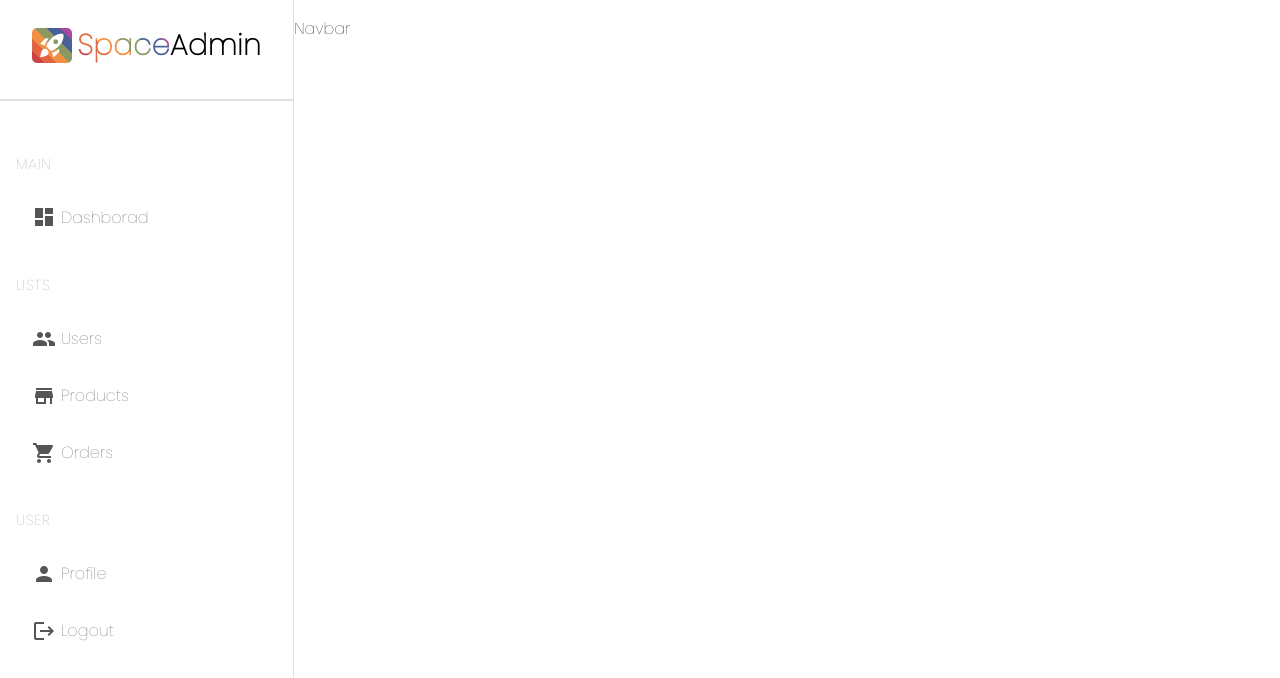
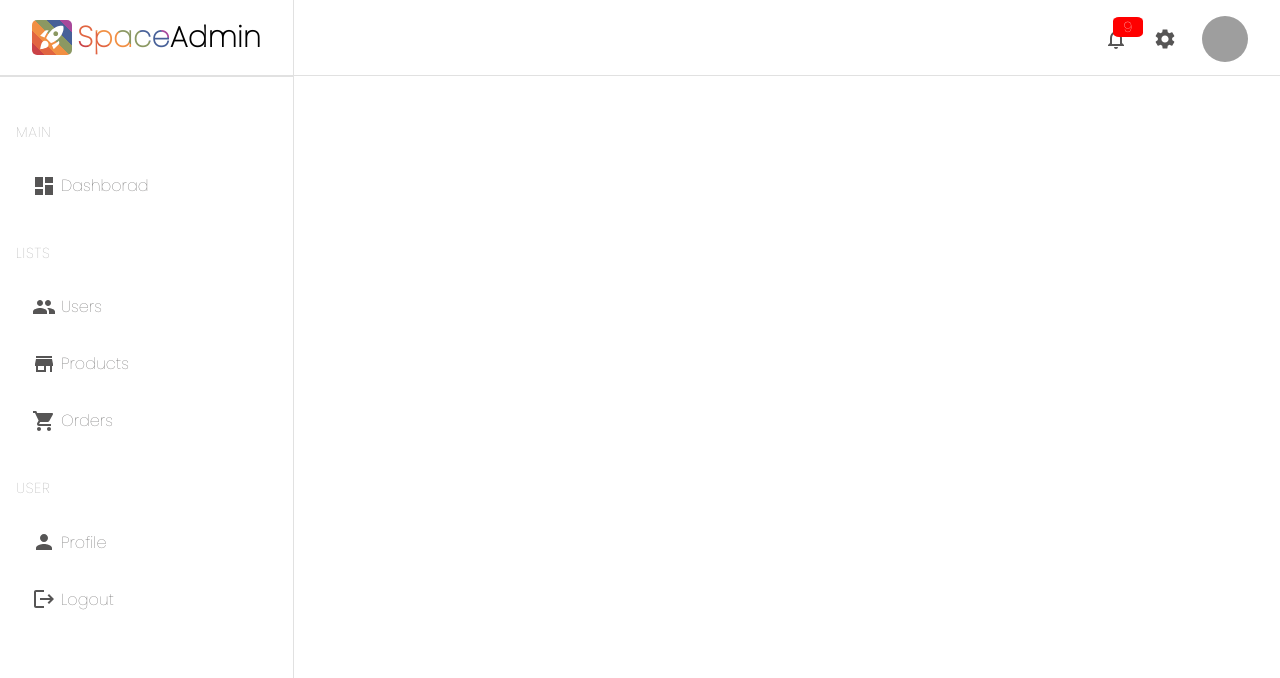
Before and after one commit to przemekpro/space-admin, a React (Create React App) app: page / in a window 1280 px wide. Shown: the top 678 px of the page. Built offline with nearby package versions, Linux system fonts and the light colour scheme; grey boxes are pictures that could not be loaded; the HTML template or start-up script is replaced by a standard one.

Commit message:
add navbar

```diff
--- a/src/components/navbar/Navbar.jsx
+++ b/src/components/navbar/Navbar.jsx
@@ -1,7 +1,23 @@
+import { Settings, NotificationsNone } from '@mui/icons-material'
 import './navbar.scss'
 
 export default function Navbar() {
     return (
-        <p>Navbar</p>
+        <header className="navbar-header">
+            <nav className="navbar">
+                <ul className="navbar__links">
+                    <li className="navbar__item">
+                        <NotificationsNone fontSize='medium' className='navbar__icon' />
+                        <span className='navbar__icon-badge'>9</span>
+                    </li>
+                    <li className="navbar__item">
+                        <Settings fontSize='medium' className='navbar__icon' />
+                    </li>
+                    <li className="navbar__item">
+                        <img src='https://images.unsplash.com/photo-1633332755192-727a05c4013d?ixlib=rb-4.0.3&ixid=MnwxMjA3fDB8MHxwaG90by1wYWdlfHx8fGVufDB8fHx8&auto=format&fit=crop&w=3560&q=80' alt='avatar' className='navbar__avatar' />
+                    </li>
+                </ul>
+            </nav>
+        </header>
     )
 }
--- a/src/components/navbar/navbar.scss
+++ b/src/components/navbar/navbar.scss
@@ -0,0 +1,57 @@
+.navbar-header {
+    width: 100%;
+    height: 76px;
+    border-bottom: 0.5px solid rgba(128, 128, 128, 0.238);
+}
+
+.navbar {
+    display: flex;
+    justify-content: flex-end;
+    padding: 0 2em;
+
+    &__links {
+        list-style: none;
+        display: flex;
+        justify-content: center;
+        align-items: center;
+        gap: 25px;
+        cursor: pointer;
+    }
+
+    &__avatar {
+        width: 46px;
+        height: 46px;
+        border-radius: 50%;
+        object-fit: cover;
+        cursor: pointer;
+    }
+
+    &__item {
+        position: relative;
+    }
+
+    &__icon {
+        color: rgb(86, 85, 85);
+
+        &-badge {
+            background-color: red;
+            color: white;
+            border-radius: 20%;
+            display: flex;
+            justify-content: center;
+            align-items: center;
+            font-size: 0.9rem;
+            width: 30px;
+            height: 20px;
+            position: absolute;
+            top: -10px;
+            right: -15px;
+            font-weight: 500;
+
+        }
+
+        &:hover {
+            color:rgb(30, 30, 30)
+        }
+    }
+}
--- a/src/components/sidebar/sidebar.scss
+++ b/src/components/sidebar/sidebar.scss
@@ -1,10 +1,11 @@
 .sidebar {
     display: flex;
     flex-direction: column;
-    height: 100vh;
+    min-height: 100vh;
     border-right: 1px solid rgba(128, 128, 128, 0.238);
 
     &__divider {
+        margin: 0;
         height: 0;
         width: 100%;
         border: 0.5px solid rgba(128, 128, 128, 0.238);
@@ -18,6 +19,7 @@
     justify-self: center;
     gap: 5px;
     padding: 0 2em;
+    height: 75px;
 
     &__text {
         font-size: 1.8rem;
```
